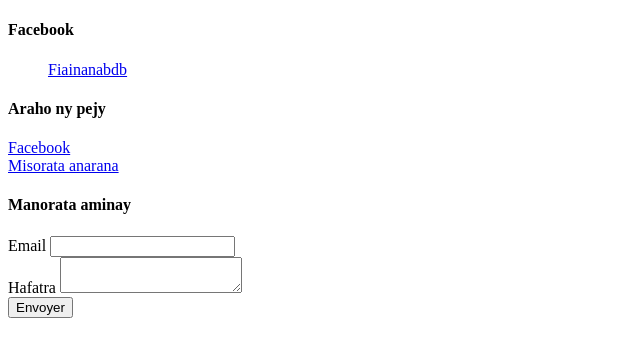
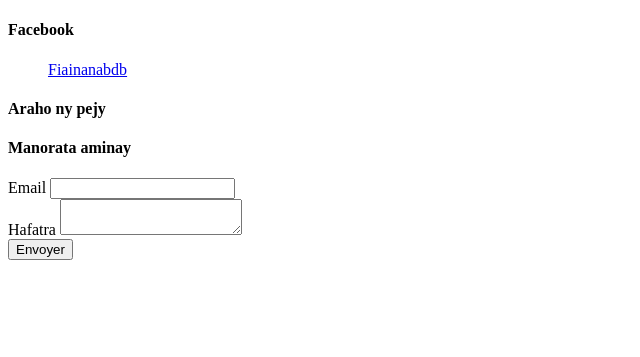
Before and after one commit to julkwel/fiainanabdbsf, a Symfony app: template templates/front/_home_page.html.twig in a window 1280 px wide. Shown: the part 78-435 px from the top of the page, without its empty margins (0-640 px from the left). Run offline with Twig, Linux system fonts and the light colour scheme; the template is opened without the code that fills it, so the values that code supplies are empty; some libraries are stand-ins or nearby versions.

Commit message:
Update _home_page.html.twig

```diff
--- a/templates/front/_home_page.html.twig
+++ b/templates/front/_home_page.html.twig
@@ -105,13 +105,13 @@
                     <div class="card-body">
                         <div class="row">
                             <div class="col-md-6">
-                                <a href="https://www.facebook.com/fiainanabdb/" target="_blank" class="btn btn-block btn-social btn-facebook text-white">
-                                    <span class="mdi mdi-facebook"></span> Facebook
+                                <a href="https://www.facebook.com/fiainanabdb/" target="_blank" class="btn btn-block  btn-social-icon btn-social btn-facebook text-white">
+                                    <span class="mdi mdi-facebook"></span>
                                 </a>
                             </div>
                             <div class="col-md-6">
-                                <a href="{{ path('home_page') }}" class="btn btn-block btn-social btn-google text-white">
-                                    <span class="mdi mdi-google"></span> Misorata anarana
+                                <a href="{{ path('home_page') }}" class="btn btn-block btn-social-icon btn-social btn-google text-white">
+                                    <span class="mdi mdi-google"></span>
                                 </a>
                             </div>
                         </div>
```
